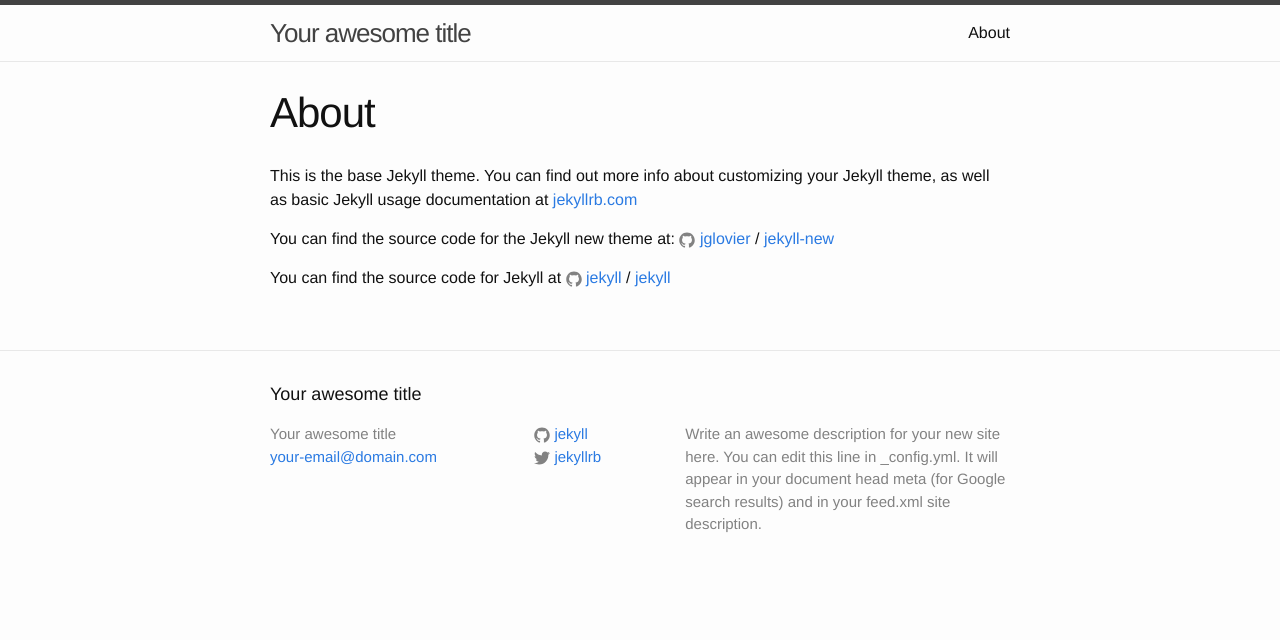
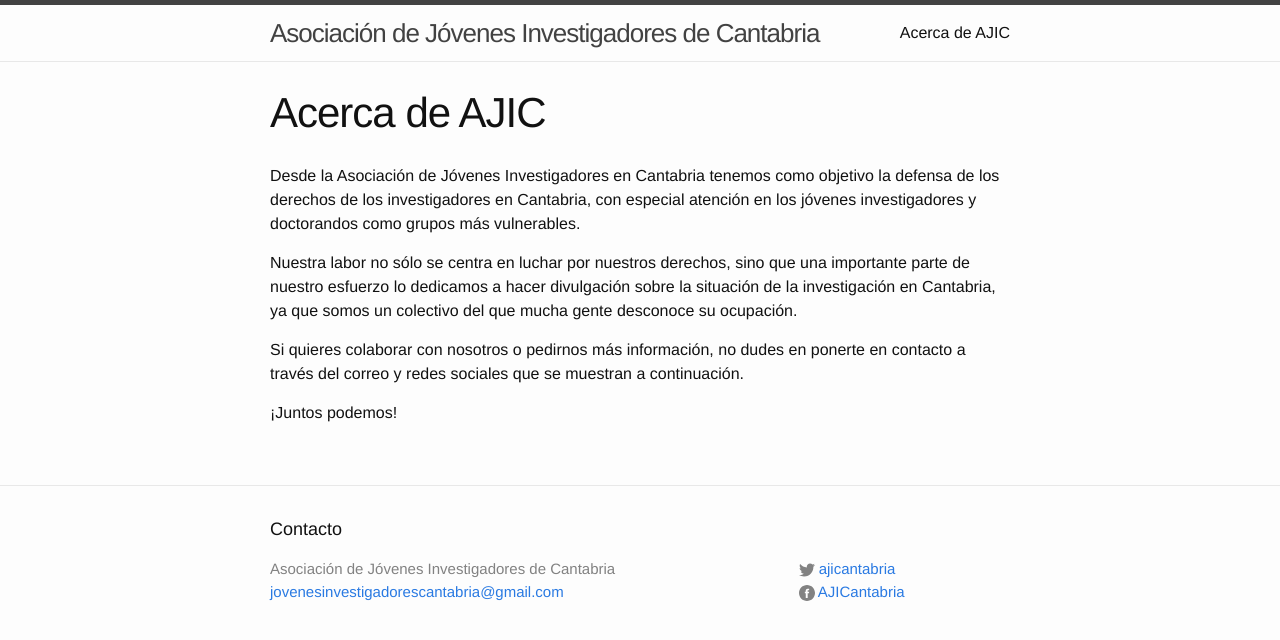
Before and after one commit to AJICantabria/ajicantabria.github.io, a Jekyll site: the page built from about.md, in a window 1280 px wide. Shown: the top 640 px of the page. Built offline with Jekyll 4.4.1, drawn with Linux system fonts in a browser that asks for light colours.

Commit message:
Included basic structure and info

```diff
--- a/_config.yml
+++ b/_config.yml
@@ -6,16 +6,11 @@
 # 'jekyll serve'. If you change this file, please restart the server process.
 
 # Site settings
-title: Your awesome title
-email: your-email@domain.com
-description: > # this means to ignore newlines until "baseurl:"
-  Write an awesome description for your new site here. You can edit this
-  line in _config.yml. It will appear in your document head meta (for
-  Google search results) and in your feed.xml site description.
+title: Asociación de Jóvenes Investigadores de Cantabria
+email: jovenesinvestigadorescantabria@gmail.com
 baseurl: "" # the subpath of your site, e.g. /blog
-url: "http://yourdomain.com" # the base hostname & protocol for your site
-twitter_username: jekyllrb
-github_username:  jekyll
-
+url: "" # the base hostname & protocol for your site
+facebook_username: AJICantabria
+twitter_username: ajicantabria
 # Build settings
 markdown: kramdown
--- a/_includes/footer.html
+++ b/_includes/footer.html
@@ -1,13 +1,12 @@
 <footer class="site-footer">
 
   <div class="wrapper">
-
-    <h2 class="footer-heading">{{ site.title }}</h2>
+    <h2 class="footer-heading">Contacto</h2>
 
     <div class="footer-col-wrapper">
       <div class="footer-col footer-col-1">
         <ul class="contact-list">
-          <li>{{ site.title }}</li>
+          <!-- --><li>{{ site.title }}</li>
           <li><a href="mailto:{{ site.email }}">{{ site.email }}</a></li>
         </ul>
       </div>
@@ -25,6 +24,12 @@
             {% include icon-twitter.html username=site.twitter_username %}
           </li>
           {% endif %}
+
+          {% if site.facebook_username %}
+          <li>
+            {% include icon-facebook.html username=site.facebook_username %}
+          </li>
+          {% endif %}
         </ul>
       </div>
 
--- /dev/null
+++ b/_includes/icon-facebook.html
@@ -0,0 +1 @@
+<a href="https://facebook.com/{{ include.username }}"><span class="icon">{% include icon-facebook.svg %}</span><span class="username">{{ include.username }}</span></a>
--- a/_sass/_layout.scss
+++ b/_sass/_layout.scss
@@ -127,18 +127,18 @@
 }
 
 .footer-col-1 {
-    width: -webkit-calc(35% - (#{$spacing-unit} / 2));
-    width:         calc(35% - (#{$spacing-unit} / 2));
+    width: -webkit-calc(70% - (#{$spacing-unit} / 2));
+    width:         calc(70% - (#{$spacing-unit} / 2));
 }
 
 .footer-col-2 {
-    width: -webkit-calc(20% - (#{$spacing-unit} / 2));
-    width:         calc(20% - (#{$spacing-unit} / 2));
+    width: -webkit-calc(30% - (#{$spacing-unit} / 2));
+    width:         calc(30% - (#{$spacing-unit} / 2));
 }
 
 .footer-col-3 {
-    width: -webkit-calc(45% - (#{$spacing-unit} / 2));
-    width:         calc(45% - (#{$spacing-unit} / 2));
+    width: -webkit-calc(0% - (#{$spacing-unit} / 2));
+    width:         calc(0% - (#{$spacing-unit} / 2));
 }
 
 @include media-query($on-laptop) {
--- a/about.md
+++ b/about.md
@@ -1,15 +1,13 @@
 ---
 layout: page
-title: About
-permalink: /about/
+title: Acerca de AJIC
+permalink: /acercade/
 ---
 
-This is the base Jekyll theme. You can find out more info about customizing your Jekyll theme, as well as basic Jekyll usage documentation at [jekyllrb.com](http://jekyllrb.com/)
+Desde la Asociación de Jóvenes Investigadores en Cantabria tenemos como objetivo la defensa de los derechos de los investigadores en Cantabria, con especial atención en los jóvenes investigadores y doctorandos como grupos más vulnerables.
 
-You can find the source code for the Jekyll new theme at:
-{% include icon-github.html username="jglovier" %} /
-[jekyll-new](https://github.com/jglovier/jekyll-new)
+Nuestra labor no sólo se centra en luchar por nuestros derechos, sino que una importante parte de nuestro esfuerzo lo dedicamos a hacer divulgación sobre la situación de la investigación en Cantabria, ya que somos un colectivo del que mucha gente desconoce su ocupación.
 
-You can find the source code for Jekyll at
-{% include icon-github.html username="jekyll" %} /
-[jekyll](https://github.com/jekyll/jekyll)
+Si quieres colaborar con nosotros o pedirnos más información, no dudes en ponerte en contacto a través del correo y redes sociales que se muestran a continuación.
+
+¡Juntos podemos!
--- a/index.html
+++ b/index.html
@@ -4,7 +4,7 @@ layout: default
 
 <div class="home">
 
-  <h1 class="page-heading">Posts</h1>
+  <h1 class="page-heading">Noticias</h1>
 
   <ul class="post-list">
     {% for post in site.posts %}
@@ -18,6 +18,4 @@ layout: default
     {% endfor %}
   </ul>
 
-  <p class="rss-subscribe">subscribe <a href="{{ "/feed.xml" | prepend: site.baseurl }}">via RSS</a></p>
-
 </div>
```
Also changed, not shown: _includes/icon-facebook.svg (added).
